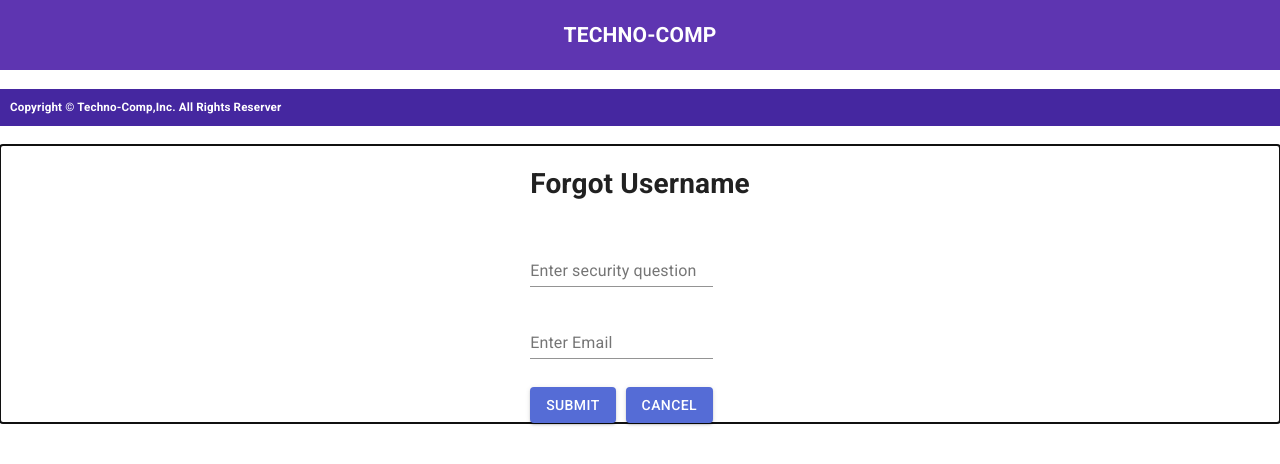
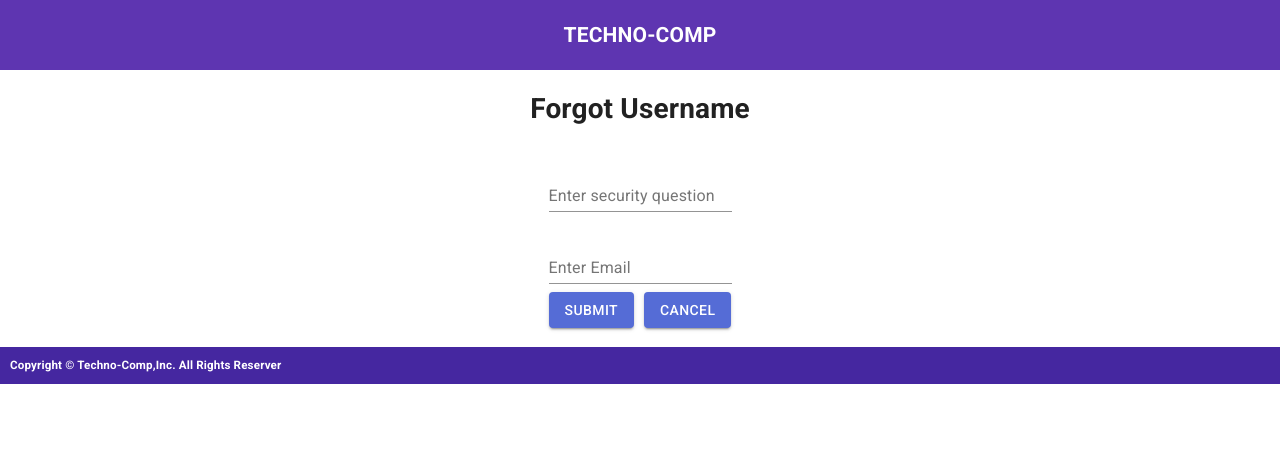
Before and after one commit to srinath1824/HRM-project, a React (Create React App) app: page / in a window 1280 px wide. Both pictures are taken after a click on the element "Forgot Username". Shown: the top 464 px of the page. Built offline with nearby package versions, Linux system fonts and the light colour scheme.

Commit message:
fixed footer bug in forgot user and password

```diff
--- a/src/components/forgotModel.js
+++ b/src/components/forgotModel.js
@@ -1,6 +1,5 @@
 import React, { Component } from 'react';
-import { Modal } from "react-bootstrap";
-import { Button, Container, Typography, TextField, Link } from '@material-ui/core';
+import { Button, TextField } from '@material-ui/core';
 import App from '../App';
 import './forgotModel.css'
 
@@ -11,6 +10,7 @@ class ForgotModel extends Component {
             cancel: false,
             errormessage: ''
         };
+        console.log(this.props)
     }
 
 handleChange(event) {
@@ -83,18 +83,19 @@ cancel() {
     this.setState({cancel: true})
 }
 render() {
+    let forUser;
+    let forPassword;
     if(this.state.cancel) {
         return(
             <App />
         )
     }
-    return (
-        <div>
-        <Modal className='modal-dialog' show={this.props.forgotuser} onHide={() => this.handleClose()}>
-        <Modal.Title><h1>Forgot Username</h1></Modal.Title>
+    if(this.props.forgotuser) {
+        forUser =  (
+            <div style={{textAlign: 'center'}}>
+                <h1>Forgot Username</h1>
                 <p style={{color: "red"}}>{this.state.errormessage}</p>
-        <Modal.Header />
-        <Modal.Body className='modal-content'>
+
                 <TextField
                     id="security_question"
                     label="Enter security question"
@@ -108,22 +109,22 @@ render() {
                     name="security_email"
                     onChange={(e) => this.handleChange(e)}
                     margin="normal"
-        />
-        </Modal.Body><br/>
-        <Modal.Footer>
+                /><br/>
                 <Button variant="contained" color="primary" onClick={() => this.validateFrgtUsername()}>
                     Submit
                 </Button>
                 <Button style={{marginLeft: '10px'}} variant="contained" color="primary" onClick={() => this.cancel()}>
                     Cancel
                 </Button>
-        </Modal.Footer>
-    </Modal>
-    <Modal show={this.props.forgotpassword} onHide={() => this.handlePasswdClose()}>
-        <Modal.Title><h1>Forgot Password</h1></Modal.Title>
+        </div>
+        )
+    }
+
+    if(this.props.forgotpassword) {
+        forPassword = (
+        <div style={{textAlign: 'center'}}>
+        <h1>Forgot Password</h1>
             <p style={{color: "red"}}>{this.state.errormessage}</p>
-        <Modal.Header />
-        <Modal.Body>
             <TextField
                 id="security_question"
                 label="Enter security question"
@@ -137,9 +138,7 @@ render() {
                 name="security_userid"
                 onChange={(e) => this.handleChange(e)}
                 margin="normal"
-        />
-        </Modal.Body><br/>
-        <Modal.Footer>
+            /><br/>
             <Button variant="contained" color="primary" onClick={() => this.validateFrgtPasswd()}>
                 Submit
             </Button>
@@ -147,8 +146,12 @@ render() {
                 Cancel
             </Button>
             <br/>
-        </Modal.Footer>
-        </Modal>
+        </div>)
+    }
+    return (
+        <div>
+            {forUser}
+            {forPassword}
         </div>
         )
     }
--- a/src/index.js
+++ b/src/index.js
@@ -45,7 +45,6 @@ ReactDOM.render(
     <CssBaseline />
     <Header/>
     <App />
-    {/* <br/><br/><br/><br/><br/><br/><br/><br/> */}
     <Copyright />
   </ThemeProvider>,
   document.querySelector('#root'),
```
Lines whose indentation alone changed are shown as unchanged.
